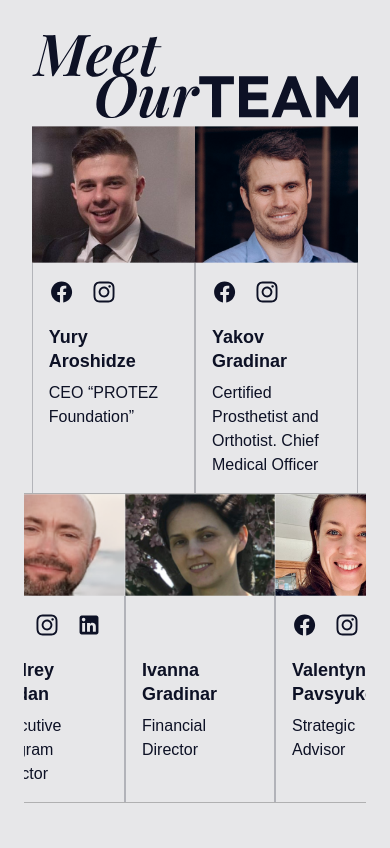
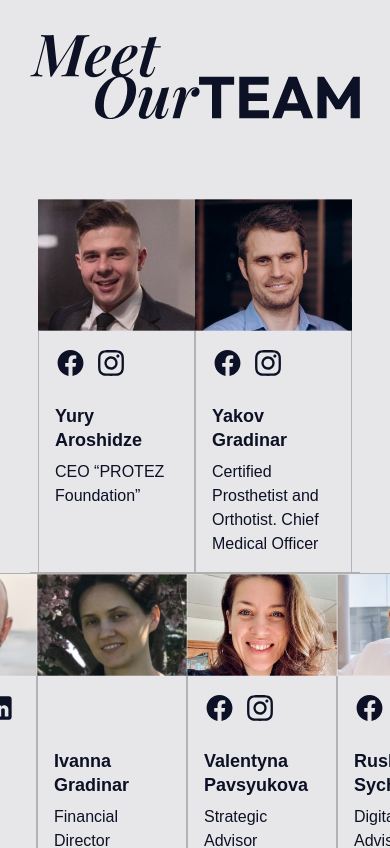
Before and after one commit to ditagroupinc/protez, a Next.js app: page / in a window 390 px wide. Shown: the part 5880-6728 px from the top of the page. Built offline with nearby package versions, Linux system fonts and the light colour scheme.

Commit message:
our team

```diff
--- a/components/TeamCard/TeamCard.module.css
+++ b/components/TeamCard/TeamCard.module.css
@@ -22,33 +22,46 @@
 
 .linksList {
   display: flex;
-  gap: 1rem;
+  gap: 8px;
   min-height: 33px;
+  & a svg {
+    width: 32px;
+    height: 32px;
+  }
 }
 
-.name {
+h5.name {
   font-weight: 700;
-  margin-top: 1.25rem;
+  margin-top: 24px;
 }
 
 .position {
-  margin-top: 3rem;
+  margin-top: 24px;
+}
+
+@media screen and (max-width: 1920px) {
+}
+/* beforeTablet */
+@media screen and (max-width: 1366px) {
+  .name {
+    font-weight: 700;
+    margin-top: 24px;
+  }
+  .container {
+    padding: 16px;
+  }
+
+  .position {
+    margin-top: 8px;
+  }
+}
+
+/* tablet */
+@media screen and (max-width: 1180px) {
+}
+/* phone */
+@media screen and (max-width: 480px) {
 }
 
 @media screen and (max-width: 1180px) {
-  .linksList {
-    min-height: 26px;
-    & a svg {
-      width: 26px;
-      height: 26px;
-    }
-  }
-
-  .position {
-    margin-top: 0.5rem;
-  }
-  .container {
-    padding-top: 1rem;
-    padding-bottom: 1rem;
-  }
 }
--- a/sections/OurTeam/index.jsx
+++ b/sections/OurTeam/index.jsx
@@ -1,6 +1,7 @@
 import { useContext, forwardRef } from "react";
 import { LanguageContext } from "@/contexts/LanguageContext";
 import { ScreenModeAndSizeContext } from "@/contexts/ScreenModeAndSizeContext";
+import { useRef, useEffect } from "react";
 import style from "./ourTeam.module.css";
 import TeamCard from "@/components/TeamCard";
 import { icons } from "./icons.js";
@@ -105,7 +106,10 @@ const OurTeam = forwardRef(function ({ visible, id }, ref) {
   const { height, width, mobile, tablet, screenModeClass } = useContext(
     ScreenModeAndSizeContext
   );
-
+  const scrollableContainer = useRef(null);
+  useEffect(() => {
+    if (width < 600) scrollableContainer.current.scrollLeft += 50;
+  }, [width]);
   return (
     <section
       className={`${style.section} section ${visible ? "showText" : ""}`}
@@ -131,8 +135,9 @@ const OurTeam = forwardRef(function ({ visible, id }, ref) {
       </div>
       <div
         className={`${style.membersContainer} ${
-          mobile ? style.scrollable : ""
+          width < 600 ? style.scrollable : ""
         }`}
+        ref={scrollableContainer}
       >
         {ourTeamText.members.map((card, index) => (
           <TeamCard
--- a/sections/OurTeam/ourTeam.module.css
+++ b/sections/OurTeam/ourTeam.module.css
@@ -25,12 +25,13 @@
 .membersContainer {
   display: flex;
   justify-content: center;
+  padding: 0 0.5rem;
+  border-bottom: 1px solid rgba(0, 0, 0, 0.24);
   &.scrollable {
     overflow-x: auto;
-    padding-left: 10rem;
+    padding-left: 12rem;
 
     justify-content: center;
-    border-bottom: 1px solid rgba(0, 0, 0, 0.24);
   }
 }
 
@@ -42,11 +43,23 @@
       rgba(255, 255, 255, 0.9)
     );
     background-blend-mode: normal, screen;
+    padding-left: 0;
+    padding-right: 0;
   }
+  .container {
+    padding-left: var(--headerPaddingSide);
+    padding-right: var(--headerPaddingSide);
+  }
+
   .logo path {
     fill: var(--black);
   }
   .container {
     flex-direction: column;
+    gap: 80px;
   }
 }
+
+/* phone */
+/* @media screen and (max-width: 480px) {
+} */
```
